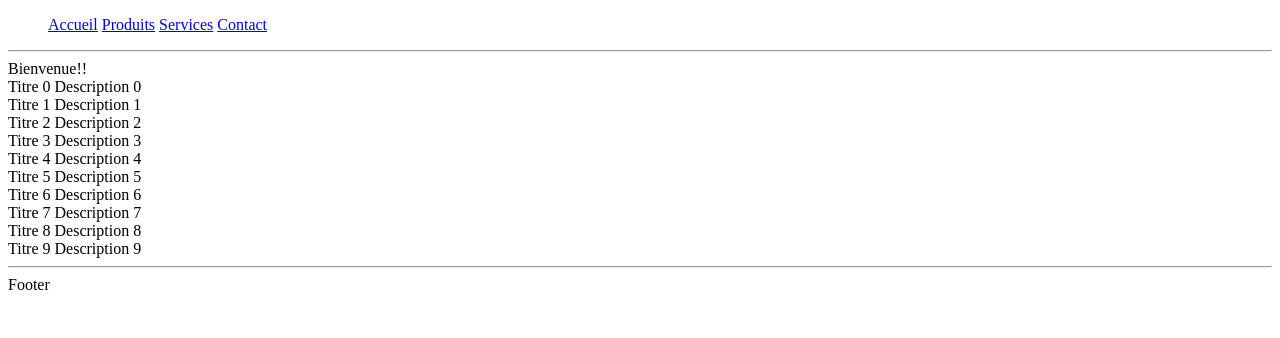
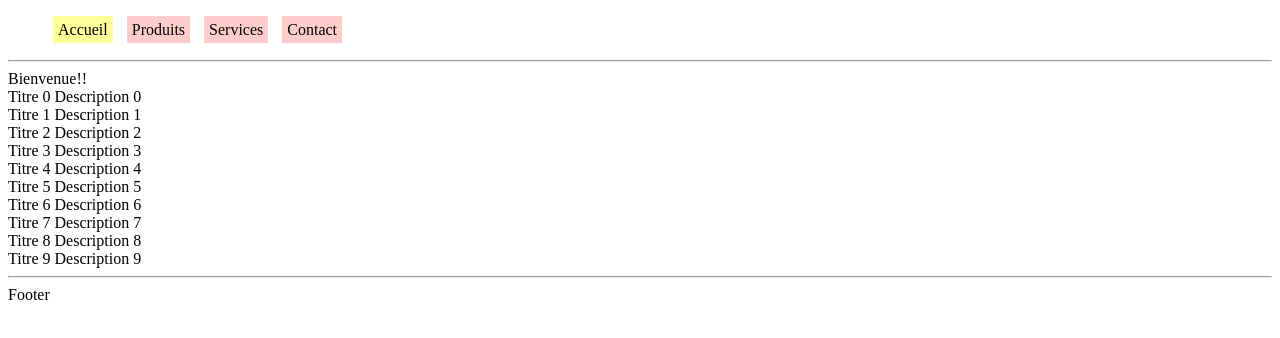
Before and after one commit to dovikos/formation-orsys-angular-exo, a website: page app/index.html in a window 1280 px wide. Drawn offline with nearby package versions, Linux system fonts and the light colour scheme; some packages are replaced by stand-ins of ours.

Commit message:
Add: URL rewriting + CSS

```diff
--- a/app/index.html
+++ b/app/index.html
@@ -3,6 +3,7 @@
 	<head>
 		<base href="/app/"/>
 		<title>Exercice 1</title>
+		<link rel="stylesheet" href="style.css">
 	</head>
 	<body>
         <cgi-header></cgi-header>
--- /dev/null
+++ b/app/style.css
@@ -0,0 +1,24 @@
+menu {
+	display: block;
+}
+
+menu>item {
+	display: inline-block;
+	margin: 5px;
+}
+
+menu>item>a {
+	padding: 5px;
+	background-color: hsla(0, 100%, 90%, 1);
+	color: black;
+	text-decoration: none;
+}
+
+menu>item>a:hover {
+	background-color: hsla(0, 100%, 80%, 1);
+}
+
+menu>item>a:active,
+menu>item>a.active {
+	background-color: hsla(60, 100%, 80%, 1)
+}
--- a/app/tmpl/cgi-header.html
+++ b/app/tmpl/cgi-header.html
@@ -1,7 +1,7 @@
 <menu>
-	<item><a ui-sref="home">Accueil</a></item>
-	<item><a ui-sref="produits">Produits</a></item>
-	<item><a ui-sref="services">Services</a></item>
-	<item><a ui-sref="contact">Contact</a></item>
+	<item><a ui-sref="home" ui-sref-active="active">Accueil</a></item>
+	<item><a ui-sref="produits" ui-sref-active="active">Produits</a></item>
+	<item><a ui-sref="services" ui-sref-active="active">Services</a></item>
+	<item><a ui-sref="contact" ui-sref-active="active">Contact</a></item>
 </menu>
 <hr/>
```
Also changed, not shown: server.js (+7 -0 lines).
